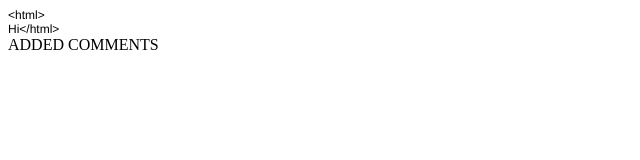
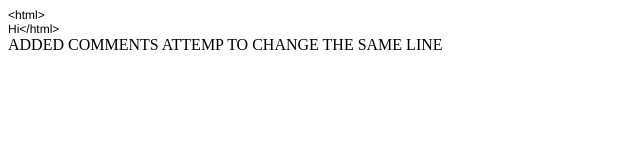
Before and after one commit to jaewooha/mcit591final, a plain HTML site: page index1.html in a window 1280 px wide. Shown: the whole page, without its empty margins (0-640 px from the left). Drawn offline with Linux system fonts and the light colour scheme.

Commit message:
change the same line

```diff
--- a/index1.html
+++ b/index1.html
@@ -14,5 +14,6 @@
 <p class="p1">&lt;html&gt;</p>
 <p class="p1">Hi&lt;/html&gt;</p>
 ADDED COMMENTS
+ATTEMP TO CHANGE THE SAME LINE
 </body>
 </html>
```
